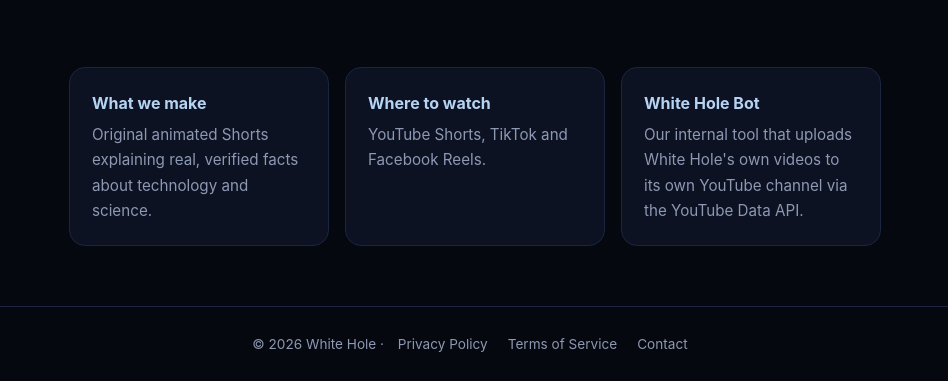
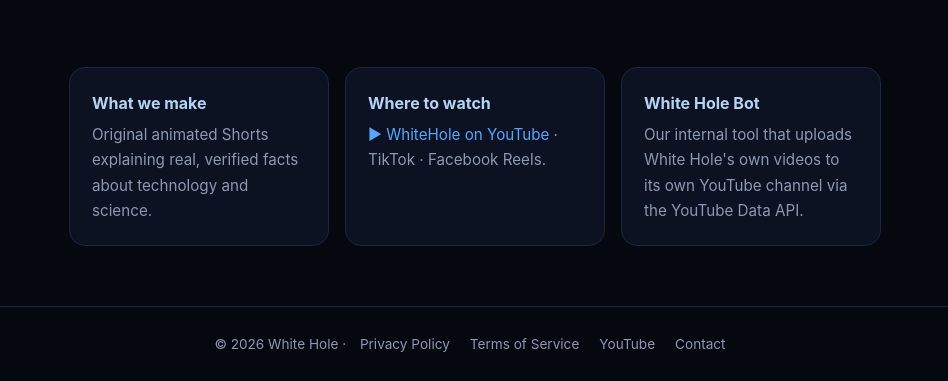
Before and after one commit to Ch4p3/WHITE_hOLE_bOT, a plain HTML site: page docs/index.html in a window 1280 px wide. Shown: the part 580-961 px from the top of the page, without its empty margins (165-1113 px from the left). Drawn offline with Linux system fonts and the light colour scheme.

Commit message:
Web: enlace al canal de YouTube y política de retención de datos
Co-Authored-By: Claude Opus 5.5 <noreply@anthropic.com>
Claude-Session: https://claude.ai/code/session_01UahdfyaadCzDW6c7obTpu6

```diff
--- a/docs/index.html
+++ b/docs/index.html
@@ -17,11 +17,10 @@
   </section>
   <section class="cards">
     <div class="card"><h3>What we make</h3><p>Original animated Shorts explaining real, verified facts about technology and science.</p></div>
-    <div class="card"><h3>Where to watch</h3><p>YouTube Shorts, TikTok and Facebook Reels.</p></div>
+    <div class="card"><h3>Where to watch</h3><p><a href="https://www.youtube.com/channel/UCDYXZq5AuVrz62gBMfXD_JQ">▶ WhiteHole on YouTube</a> · TikTok · Facebook Reels.</p></div>
     <div class="card"><h3>White Hole Bot</h3><p>Our internal tool that uploads White Hole's own videos to its own YouTube channel via the YouTube Data API.</p></div>
   </section>
 </div>
-<footer><div class="wrap">© 2026 White Hole · <a href="privacy.html">Privacy Policy</a><a href="terms.html">Terms of Service</a><a href="mailto:4pisocyt@gmail.com">Contact</a></div></footer>
+<footer><div class="wrap">© 2026 White Hole · <a href="privacy.html">Privacy Policy</a><a href="terms.html">Terms of Service</a><a href="https://www.youtube.com/channel/UCDYXZq5AuVrz62gBMfXD_JQ">YouTube</a><a href="mailto:4pisocyt@gmail.com">Contact</a></div></footer>
 </body>
 </html>
-<!-- build -->
```
Also changed, not shown: docs/privacy.html (+3 -0 lines).
